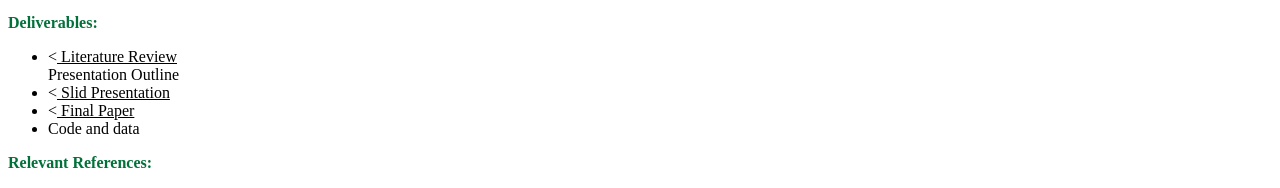
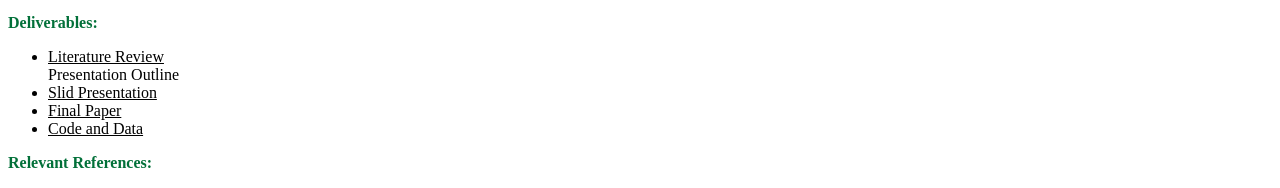
Before and after one commit to Shoeyuz/ParallelEdgeDetection, a plain HTML site: page index.html in a window 1280 px wide. Shown: the part 492-680 px from the top of the page. Drawn offline with Linux system fonts and the light colour scheme.

Commit message:
Update index.html

```diff
--- a/index.html
+++ b/index.html
@@ -56,7 +56,7 @@ The startup papers involve the mathematical foundations for computational edge d
 <p><b><font color="#027039">Deliverables:</font></b></p>
 <ul>
   <li>
-            <div align="left"><<a href="COMP_5704__Lit.pdf" target="_blank">
+            <div align="left"><a href="COMP_5704__Lit.pdf" target="_blank">
                     <font color="#000000">Literature Review</font>
                 </a>
             </div>
@@ -64,19 +64,22 @@ The startup papers involve the mathematical foundations for computational edge d
     <div align="left"><font color="#000000">Presentation Outline</font></a></div>
   </li>
   <li>
-     <div align="left"><<a href="Parallelizing_Sobel_edge_detection.pptx" target="_blank">
+     <div align="left"><a href="Parallelizing_Sobel_edge_detection.pptx" target="_blank">
                     <font color="#000000">Slid Presentation</font>
                 </a>
             </div>
   </li>
  <li>
-     <div align="left"><<a href="COMP_5704__Final_Manuscript.pdf" target="_blank">
+     <div align="left"><a href="COMP_5704__Final_Manuscript.pdf" target="_blank">
                     <font color="#000000">Final Paper</font>
                 </a>
             </div>
   </li>
   <li>
-     <div align="left"><font color="#000000">Code and data</font></a></div>
+      <div align="left"><a href="COMP-5704-Project-main.zip" target="_blank">
+                    <font color="#000000">Code and Data</font>
+                </a>
+            </div>
   </li>
 </ul>
 
```
